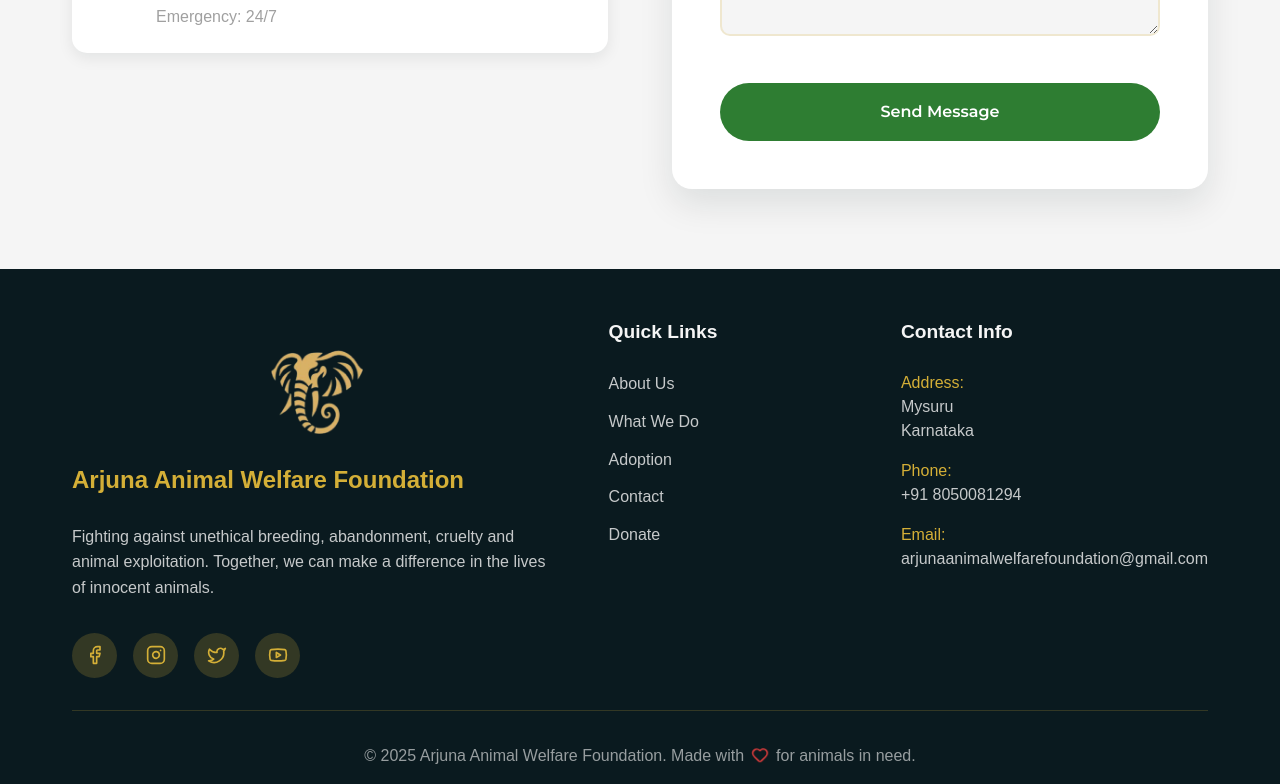
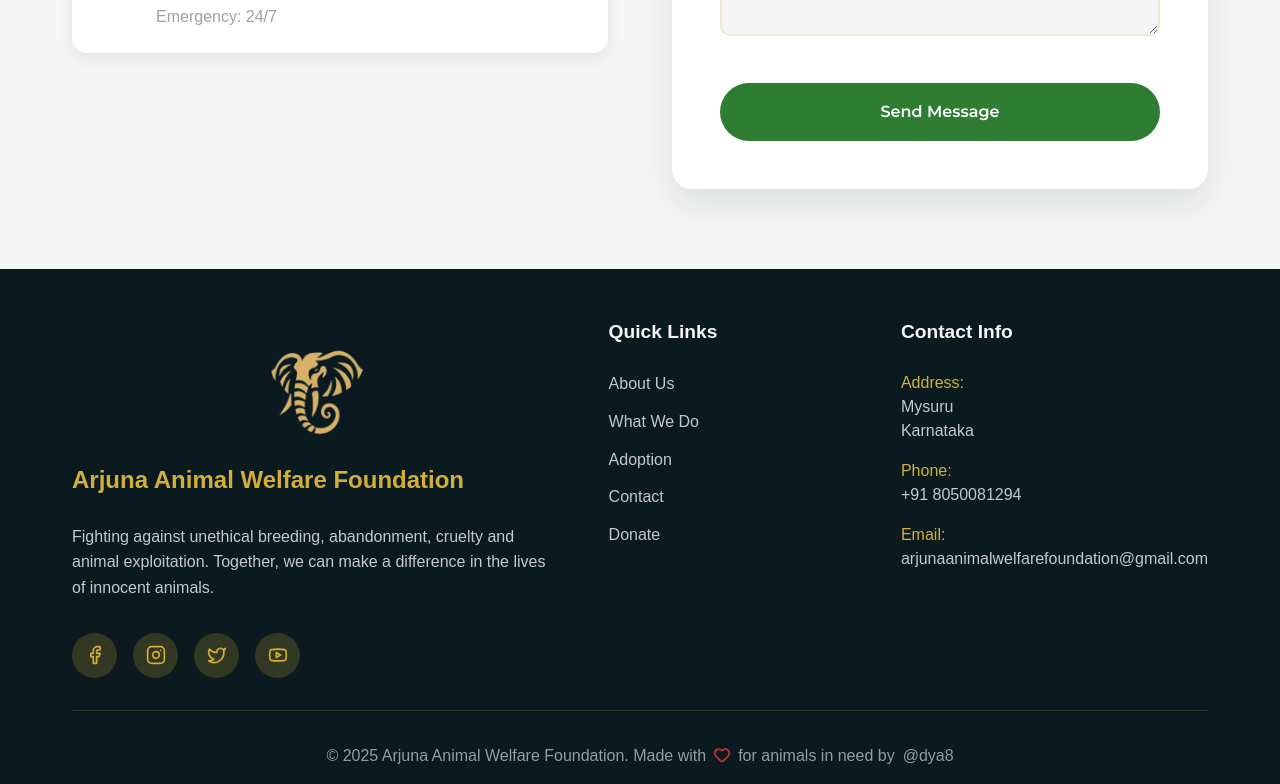
Before and after one commit to dya8/ArjunaWelfare, a React (Vite) app in the folder frontend/: page / in a window 1280 px wide. Shown: the part 5133-5917 px from the top of the page. Built offline with nearby package versions, Linux system fonts and the light colour scheme; no server answers.

Commit message:
font style change4

```diff
--- a/frontend/src/components/Footer.jsx
+++ b/frontend/src/components/Footer.jsx
@@ -108,9 +108,19 @@ const Footer = () => {
   className="footer-bottom"
 >
   <p className="copyright">
-            © 2025 Arjuna Animal Welfare Foundation. Made with <Heart className="heart-icon" /> for animals in need.
+    © 2025 Arjuna Animal Welfare Foundation. Made with{" "}
+    <Heart className="heart-icon" /> for animals in need by{" "}
+    <a
+      href="https://github.com/dya8"
+      target="_blank"
+      rel="noopener noreferrer"
+      className="github-link"
+    >
+      @dya8
+    </a>
   </p>
 </motion.div>
+
       </div>
     </footer>
   );
```
Lines whose indentation alone changed are shown as unchanged.
